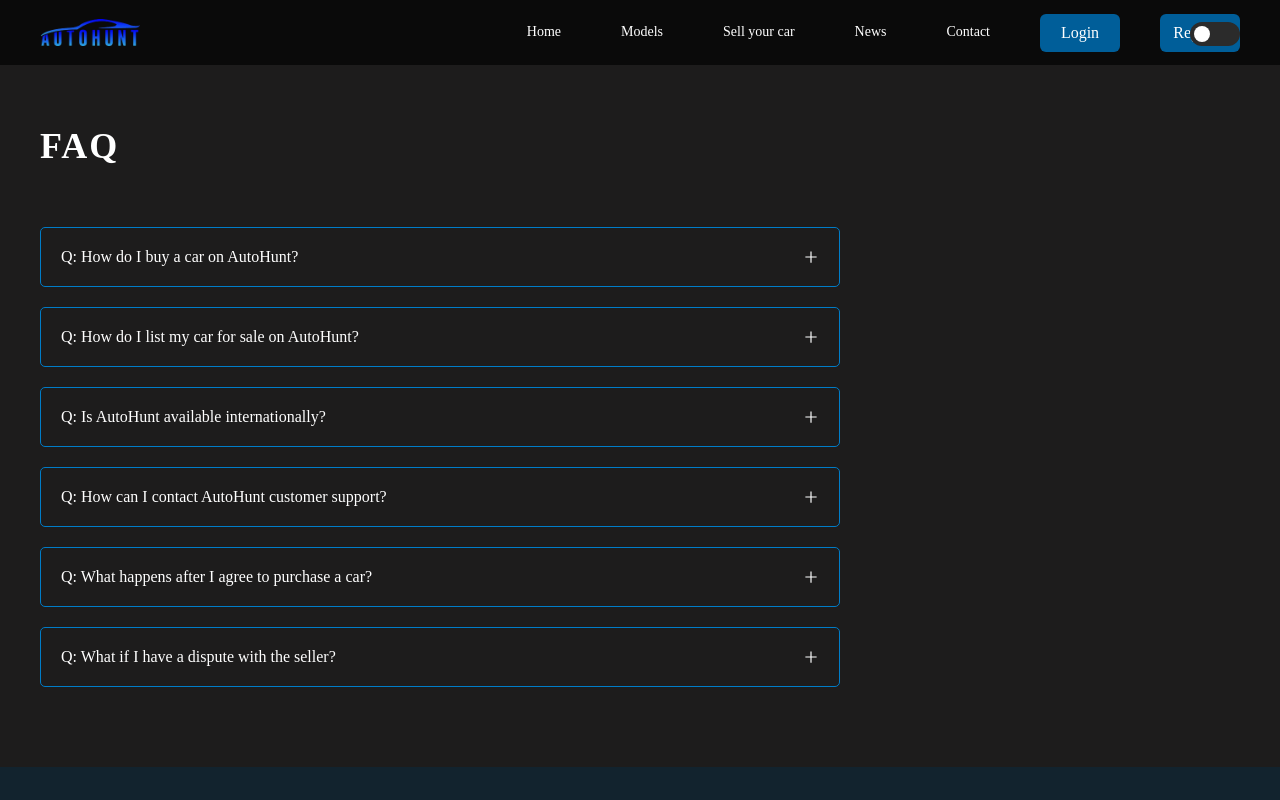
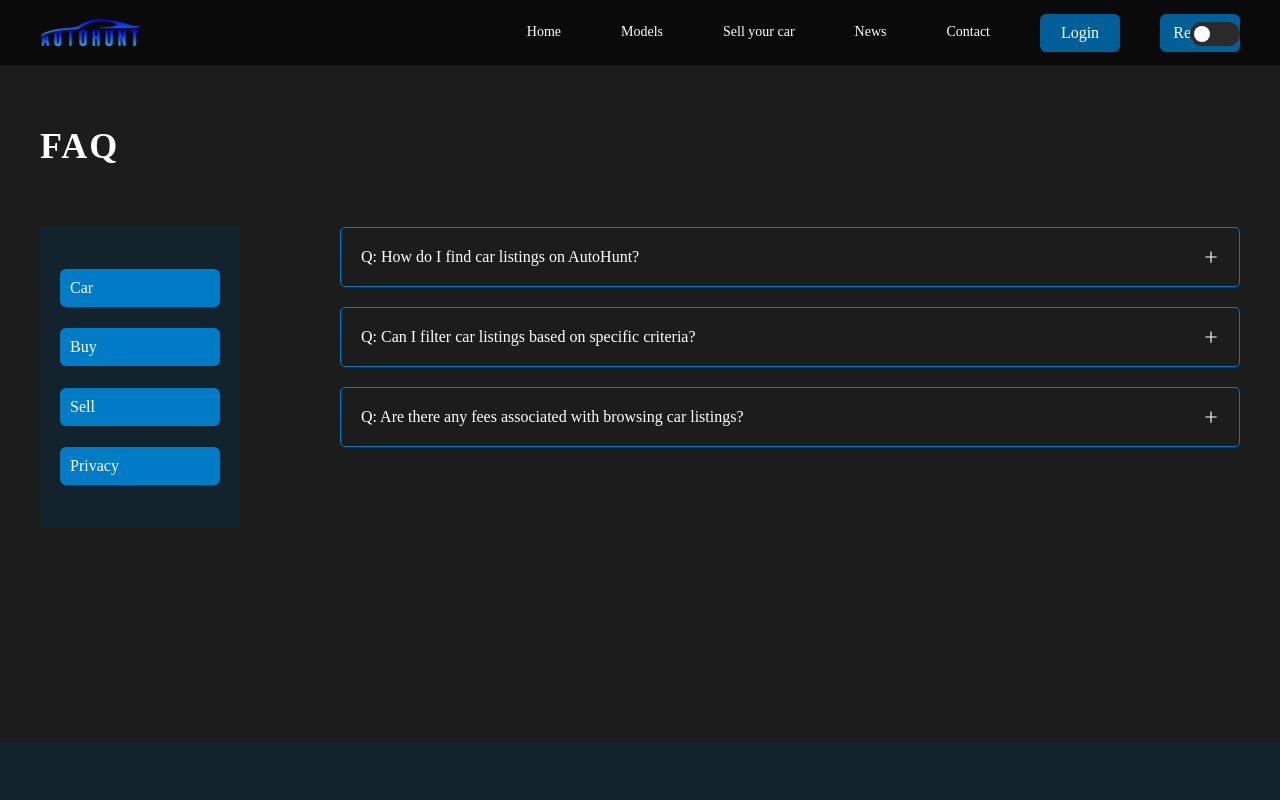
Before and after one commit to Gh0stMaj0r/Autohunt, a React (Create React App) app: page /faq in a window 1280 px wide. Shown: the top 800 px of the page. Built offline with nearby package versions, Linux system fonts and the light colour scheme; a web font is replaced by a local one.

Commit message:
Update
- News section and article added tags
- FAQ page updated, added category menu
- Started about us page

```diff
--- a/src/Pages/FAQ/FAQ.scss
+++ b/src/Pages/FAQ/FAQ.scss
@@ -1,5 +1,6 @@
 #faq {
     margin-top: 65px;
+    margin-bottom: 155px;
 
     .content {
         display: flex;
@@ -7,7 +8,19 @@
         gap: 60px;
 
         .faq-container {
-            width: 800px;
+            display: flex;
+            justify-content: space-between;
+            width: 100%;
+        }
+
+        .faq-navigation {
+            display: flex;
+            flex-direction: column;
+            justify-content: space-evenly;
+            background-color: var(--bg-color2);
+            padding: 20px;
+            width: 200px;
+            height: 300px;
         }
 
         .faq-item {
@@ -15,6 +28,7 @@
         }
 
         .question {
+            width: 900px;
             display: flex;
             justify-content: space-between;
             align-items: center;
@@ -26,6 +40,7 @@
         }
 
         .answer {
+            width: 900px;
             display: block;
             padding: 20px;
             border-radius: 5px;
--- a/src/Pages/FAQ/index.tsx
+++ b/src/Pages/FAQ/index.tsx
@@ -8,52 +8,65 @@ interface FAQItem {
     question: string;
     answer: string;
     answerinfo: string;
+    category: string;
     isOpen: boolean;
 }
 
 const FAQ: React.FC = () => {
     const [faqs, setFAQs] = useState<FAQItem[]>([
         {
-            question: 'Q: How do I buy a car on AutoHunt?',
-            answer: `A: To buy a car on AutoHunt, simply browse through our listings,
-                    select the car you\'re interested in, and contact the owner.
-                    Discuss with the owner about details, price and test drive.`,
-            answerinfo: 'HOX! If the car is selled by us, contact us with selling@autohunt.com or via form for further details',
+            question: 'Q: How do I find car listings on AutoHunt?',
+            answer: `A: You can find car listings on AutoHunt by visiting our website and
+                    using the search bar to browse through available listings. You can also filter
+                    your search based on various criteria such as make, model, price range, and location.`,
+            answerinfo: '',
+            category: 'Car',
             isOpen: false // Initialize isOpen as false for each FAQ item
         },
         {
-            question: 'Q: How do I list my car for sale on AutoHunt?',
-            answer: `A: Listing your car for sale on AutoHunt is easy!
-                    Simply create an account or add contact info to form,
-                    click on the "Sell My Car" button, and follow the prompts
-                    to provide information about your vehicle, upload photos,
-                    and set a price.`,
+            question: 'Q: Can I filter car listings based on specific criteria?',
+            answer: `A: Yes, you can filter car listings on AutoHunt based on specific criteria such as
+                    make, model, year, mileage, price range, and more. This helps you narrow down your
+                    search to find the perfect car that meets your requirements.`,
             answerinfo: '',
+            category: 'Car',
             isOpen: false // Initialize isOpen as false for each FAQ item
         },
         {
-            question: 'Q: Is AutoHunt available internationally?',
-            answer: `A: At the moment, AutoHunt is available only in the United States.
-                    However, we plan to expand to other countries in the future.`,
+            question: 'Q: Are there any fees associated with browsing car listings?',
+            answer: `A: No, there are no fees associated with browsing car listings on AutoHunt.
+                    You can freely browse through our extensive collection of car listings without any charges.`,
             answerinfo: '',
+            category: 'Car',
             isOpen: false // Initialize isOpen as false for each FAQ item
         },
         {
-            question: 'Q: How can I contact AutoHunt customer support?',
-            answer: `A: You can contact our customer support team by emailing
-                    support@autohunt.com or by filling out the contact form on our website.
-                    Our team will be happy to assist you with any questions or issues
-                    you may have.`,
+            question: 'Q: How do I contact a seller on AutoHunt?',
+            answer: `A: To contact a seller on AutoHunt, simply navigate to the listing of the car
+                    you're interested in and click on the "Contact Seller" button. You can then send
+                    a message to the seller directly through our messaging system to inquire about
+                    the car or negotiate the price.`,
             answerinfo: '',
+            category: 'Buy',
+            isOpen: false // Initialize isOpen as false for each FAQ item
+        },
+        {
+            question: 'Q: Can I negotiate the price with the seller?',
+            answer: `A: Yes, you can negotiate the price with the seller directly. After contacting the seller,
+                    you can discuss the price, terms, and any other details related to the sale. We encourage open
+                    communication between buyers and sellers to ensure a fair and satisfactory transaction.`,
+            answerinfo: '',
+            category: 'Buy',
             isOpen: false // Initialize isOpen as false for each FAQ item
         },
         {
             question: 'Q: What happens after I agree to purchase a car?',
-            answer: `A: After agreeing to purchase a car, you and the seller can
-                    arrange a meeting to complete the transaction. We recommend
-                    meeting in a public place and inspecting the vehicle thoroughly
-                    before making payment.`,
+            answer: `A: After agreeing to purchase a car, you and the seller can arrange a meeting to
+                    complete the transaction. We recommend meeting in a public place and inspecting the vehicle
+                    thoroughly before making payment. Once both parties are satisfied, you can finalize the sale
+                    and transfer ownership of the car.`,
             answerinfo: '',
+            category: 'Buy',
             isOpen: false // Initialize isOpen as false for each FAQ item
         },
         {
@@ -62,6 +75,62 @@ const FAQ: React.FC = () => {
                     to resolve it amicably first. If you're unable to reach a resolution,
                     you can contact our customer support team for assistance.`,
             answerinfo: 'Send message to support@autohunt.com',
+            category: 'Buy',
+            isOpen: false // Initialize isOpen as false for each FAQ item
+        },
+        {
+            question: 'Q: How do I create a listing on AutoHunt?',
+            answer: `A: Creating a listing on AutoHunt is simple! First, sign up for an account or
+                    log in if you already have one. Then, click on the "Sell My Car" button and follow the
+                    prompts to provide details about your vehicle, upload photos, and set a price. Once your listing
+                    is complete, it will be visible to potential buyers.`,
+            answerinfo: '',
+            category: 'Sell',
+            isOpen: false // Initialize isOpen as false for each FAQ item
+        },
+        {
+            question: `Q: Can I edit or remove my listing after it's posted?`,
+            answer: `A: Yes, you can edit or remove your listing after it's posted. Simply log in to your account,
+                    navigate to your listing, and you'll find options to edit or delete it. You can update the information,
+                    change the price, or remove the listing altogether if the car has been sold or is no longer available.`,
+            answerinfo: '',
+            category: 'Sell',
+            isOpen: false // Initialize isOpen as false for each FAQ item
+        },
+        {
+            question: 'Q: How long does it take for my listing to appear on the website after submission?',
+            answer: `A: Your listing will typically appear on the website shortly after submission, usually within a
+                    few hours. However, it may take up to 24 hours for your listing to be reviewed and approved by our
+                    team before it's published. Once approved, it will be visible to potential buyers browsing our website.`,
+            answerinfo: '',
+            category: 'Sell',
+            isOpen: false // Initialize isOpen as false for each FAQ item
+        },
+        {
+            question: 'Q: Is my personal information kept private?',
+            answer: `A: Yes, we take the privacy and security of your personal information very seriously.
+                    Your information is kept confidential and will not be shared with third parties without your consent.
+                    We use encryption and other security measures to protect your data from unauthorized access.`,
+            answerinfo: '',
+            category: 'Privacy',
+            isOpen: false // Initialize isOpen as false for each FAQ item
+        },
+        {
+            question: `Q: What security measures are in place to protect my data?`,
+            answer: `A: We employ various security measures to protect your data from unauthorized access, including encryption,
+                    firewalls, and regular security audits. We continuously monitor our systems for any potential vulnerabilities and
+                    take immediate action to address any security threats.`,
+            answerinfo: '',
+            category: 'Privacy',
+            isOpen: false // Initialize isOpen as false for each FAQ item
+        },
+        {
+            question: 'Q: Do you share my information with third parties?',
+            answer: `A: We do not share your information with third parties without your consent, except in cases where it is
+                    necessary to facilitate a transaction or comply with legal requirements. Your privacy is important to us, and
+                    we are committed to protecting your personal information in accordance with our privacy policy.`,
+            answerinfo: '',
+            category: 'Privacy',
             isOpen: false // Initialize isOpen as false for each FAQ item
         },
     ]);
@@ -76,12 +145,22 @@ const FAQ: React.FC = () => {
         setFAQs(updatedFAQs);
     };
 
+    const categories = ['Car', 'Buy', 'Sell', 'Privacy'];
+    const [selectedCategory, setSelectedCategory] = useState<string>('Car');
+
     return (
         <section id="faq" className="wrapper">
             <div className="content">
                 <h1>FAQ</h1>
                 <div className="faq-container">
+                    <div className="faq-navigation">
+                            {categories.map((category, index) => (
+                                <span className="button" key={index} onClick={() => setSelectedCategory(category)}>{category}</span>
+                            ))}
+                    </div>
+                    <div className="faq-items">
                         {faqs.map((faq, index) => (
+                            (faq.category === selectedCategory || selectedCategory === '') && // Only show faqs matching selected category
                             <div className="faq-item" key={index}>
                                 <div className="question" onClick={() => toggleAnswer(index)}>
                                     {faq.question}
@@ -89,14 +168,17 @@ const FAQ: React.FC = () => {
                                 </div>
                                 {faq.isOpen && (
                                     <div className="answer">
-                                    {faq.answer}
-                                    {faq.answerinfo.split('\n').map((paragraph, i) => (
-                                        <p key={i}><br></br>{paragraph}</p>
+                                        {/* Split answer into paragraphs */}
+                                        {faq.answer.split('\n\n').map((paragraph, i) => (
+                                            <p key={i}>{paragraph}</p>
                                         ))}
+                                        <br></br>
+                                        {faq.answerinfo}
                                     </div>
                                 )}
                             </div>
                         ))}
+                    </div>
                 </div>
             </div>
         </section>
--- a/src/Pages/News/News.scss
+++ b/src/Pages/News/News.scss
@@ -53,7 +53,7 @@
       }
 
     .news-image {
-        width: 350px;
+        width: 400px;
     }
 
     .news-details {
@@ -68,5 +68,20 @@
         .read-more {
             width: fit-content;
         }
+
+        .tag {
+            display: inline-block;
+            padding: 6px 12px;
+            border-radius: 4px;
+            background-color: var(--bg-color2);
+            color: #fff;
+            font-size: 14px;
+            margin-right: 8px;
+          }
+
+          .tag-primary {
+            background-color: #007bff;
+            color: #fff;
+          }
     }
 }
--- a/src/Pages/News/NewsData.ts
+++ b/src/Pages/News/NewsData.ts
@@ -6,6 +6,7 @@ export interface NewsItem {
     date: string;
     image: string; // URL of the news image
     source: string;
+    tags: string[];
     written: string;
 }
 
@@ -41,6 +42,8 @@ const NewsData: NewsItem[] = [
         image: 'https://media.architecturaldigest.com/photos/5fb4008a3ec62d20cc008aa5/16:9/w_2560%2Cc_limit/lucid-air-exterior-09.jpg',
 
         source: 'Auto News Daily' ,
+
+        tags: ['Electric Cars', 'New Models', 'Sustainable Mobility', 'Future Technology'],
 
         written: 'Autohunt Ltd.'
     },
@@ -79,6 +82,8 @@ const NewsData: NewsItem[] = [
 
         source: 'Automobile Today' ,
 
+        tags: ['Hybrid Cars', 'Sales Reports', 'Automotive Industry', 'Market Trends'],
+
         written: 'Autohunt Ltd.'
     },
 
@@ -108,6 +113,8 @@ const NewsData: NewsItem[] = [
         image: 'https://www.thomasnet.com/insights/_next/image/?url=https%3A%2F%2Fthomasmkt.wpengine.com%2Fwp-content%2Fuploads%2F2023%2F09%2Fe-truck.jpg&w=3840&q=75',
 
         source: 'Electric Vehicle Weekly' ,
+
+        tags: ['Electric Trucks', 'Battery Technology', 'Innovation', 'Commercial Vehicles'],
 
         written: 'Autohunt Ltd.'
     },
@@ -145,11 +152,13 @@ const NewsData: NewsItem[] = [
 
         source: 'Luxury Auto News' ,
 
+        tags: ['Luxury Cars', 'Subscription Service', 'Performance', 'Premium Experience'],
+
         written: 'Autohunt Ltd.'
     },
 
     {
-        id: 7,
+        id: 5,
 
         title: "Velocity Motors Unveils Limited Edition Electric Supercar",
 
@@ -188,6 +197,8 @@ const NewsData: NewsItem[] = [
 
         source: 'Sports Car Gazette',
 
+        tags: ['Electric Supercar', 'Limited Edition', 'High Performance', 'Exclusive'],
+
         written: 'Autohunt Ltd.'
     },
     // Add more news items as needed
--- a/src/Pages/News/index.tsx
+++ b/src/Pages/News/index.tsx
@@ -39,6 +39,11 @@ const News: React.FC<Props> = ({ news }) => {
                     <div className="news-details">
                         <h3>{item.title}</h3>
                         <p>{formatDate(item.date)} - {item.source}</p>
+                        <p>
+                            {item.tags.map((tag, index) => (
+                                <span key={index} className={`tag ${tag === 'primary' ? 'tag-primary' : ''}`}>{tag}</span>
+                            ))}
+                        </p>
                         <p>{item.intro}</p>
                         {new Date(item.date) <= new Date() && (
                             <>
--- a/src/Pages/NewsArticle/NewsArticle.scss
+++ b/src/Pages/NewsArticle/NewsArticle.scss
@@ -24,5 +24,20 @@
         display: flex;
         flex-direction: column;
         gap: 20px;
+
+        .tag {
+            display: inline-block;
+            padding: 6px 12px;
+            border-radius: 4px;
+            background-color: var(--bg-color2);
+            color: #fff;
+            font-size: 14px;
+            margin-right: 8px;
+          }
+
+          .tag-primary {
+            background-color: #007bff;
+            color: #fff;
+          }
     }
 }
--- a/src/Pages/NewsArticle/index.tsx
+++ b/src/Pages/NewsArticle/index.tsx
@@ -38,6 +38,11 @@ const NewsPage: React.FC<Props> = ({ news }) => {
         <p>{newsItem.intro}</p>
             <img src={newsItem.image} alt={newsItem.title} loading='lazy' className="news-image" />
             <div className="news-details">
+                <p>
+                    {newsItem.tags.map((tag, index) => (
+                    <span key={index} className={`tag ${tag === 'primary' ? 'tag-primary' : ''}`}>{tag}</span>
+                    ))}
+                </p>
                 <p>Published: {formatDate(newsItem.date)}</p>
                 <p>Source: {newsItem.source}</p>
                 {newsItem.content.split(/\n\s*\n/).map((paragraph, index) => (
```
Also changed, not shown: src/Pages/AboutUs/index.tsx (added, +15 -0 lines), src/Pages/AboutUs/AboutUs.scss (added). Lines whose indentation alone changed are shown as unchanged.
